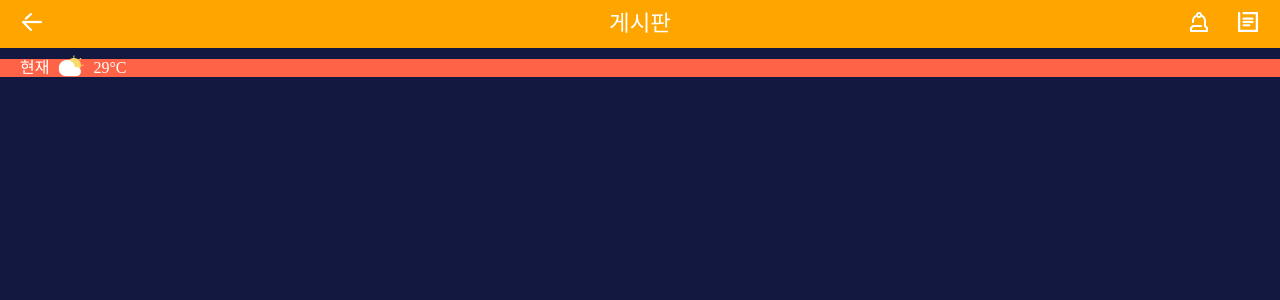
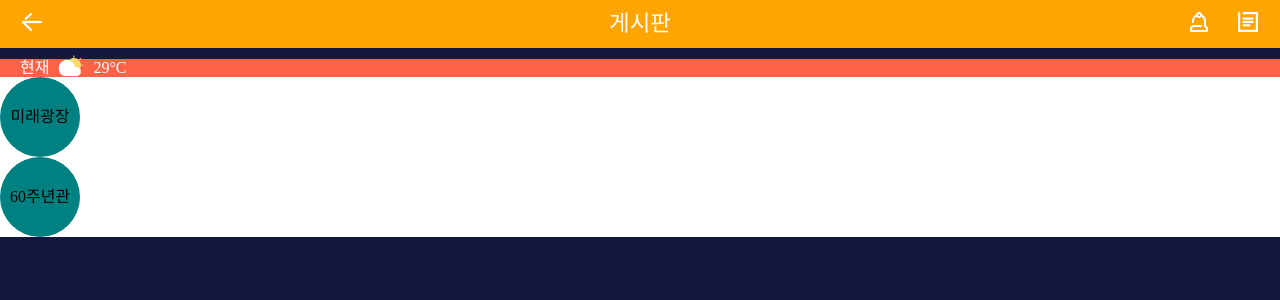
Before and after one commit to gd5097/festival_page, a React (Vite) app in the folder front/: page /home in a window 1280 px wide. Shown: the top 300 px of the page. Built offline with nearby package versions, Linux system fonts and the light colour scheme.

Commit message:
헤더 완성, 임시 이동용 버튼 구현

```diff
--- a/front/package.json
+++ b/front/package.json
@@ -15,7 +15,8 @@
     "@emotion/babel-plugin": "^11.10.2",
     "@parcel/transformer-sass": "^2.7.0",
     "parcel": "^2.7.0",
-    "process": "^0.11.10"
+    "process": "^0.11.10",
+    "prop-types": "^15.8.1"
   },
   "dependencies": {
     "@emotion/react": "^11.10.0",
--- a/front/src/app.jsx
+++ b/front/src/app.jsx
@@ -3,12 +3,16 @@ import {Route, Routes} from 'react-router-dom';
 
 import MainPage from './pages/main';
 import HomePage from './pages/home';
+import MiraeSquarePage from './pages/mirae-square';
+import TempPage from './pages/temp';
 
 function App() {
     return(
         <Routes>
             <Route path="/" element={<MainPage />} />
             <Route path="/home" element={<HomePage />} />
+            <Route path="/mirae-square" element={<MiraeSquarePage />} />
+            <Route path="/temp" element={<TempPage />} />
         </Routes>
     );
 }
--- a/front/src/components/header.jsx
+++ b/front/src/components/header.jsx
@@ -1,11 +1,12 @@
 import React from 'react';
 import { css, useTheme } from '@emotion/react';
+import PropTypes from 'prop-types';
 
-import tempImage from '../images/back-arrow.png';
-import tempImage2 from '../images/bell.png';
-import tempImage3 from '../images/document.png';
+import backArrow from '../images/back-arrow.png';
 
-export default function Header(){
+
+
+export default function Header({ backActivated, icons}){
     const theme = useTheme();
 
     return(
@@ -23,39 +24,61 @@ export default function Header(){
                 //background-color: ${theme.colors.primary1};
 
         `}>
-            <div
+            <button
                 // 뒤로가기
+                type='button'
+                onClick={() => {
+                    console.log('Back is Clicked!');
+                }}
                 css={css`
-
+                    background-color: transparent;
+                    border: 0;
+                    padding: 0;
                 `}
             >
-                <img src={tempImage} css={css`
-                    object-fit: cover;
-                `}/>
-            </div>
-            <div
-                // 첫 번째 아이콘
+                { backActivated ?
+                    <img src={backArrow}
+                            css={css`
+                        object-fit: cover;
+                `}/> : null}
+            </button>
+
+            <button
+                // 2번 아이콘
+                type='button'
+                onClick={icons[1]?.onClick}
                 css={css`
                     margin-left: auto;
+                    background-color: transparent;
+                    border: 0;
+                    padding: 0;
                 `}
             >
                 <img
-                    src={tempImage2}
+                    src={icons[1]?.iconImage}
                     css={css`
                         object-fit: cover;
                 `}/>
-            </div>
-            <div
-                // 두 번째 아이콘
+            </button>
+
+            <button
+                // 1번 아이콘 (최우측)
+                type='button'
+                onClick={icons[0]?.onClick}
                 css={css`
                     margin-left: 30px;
+                    background-color: transparent;
+                    border: 0;
+                    padding: 0;
                 `}
             >
-                <img src={tempImage3} css={css`
-                    align-self: flex-end;
-                    object-fit: cover;
+                <img
+                    src={icons[0]?.iconImage}
+                    css={css`
+                        align-self: flex-end;
+                        object-fit: cover;
                 `}/>
-            </div>
+            </button>
 
             <div
                 // 페이지 이름
@@ -75,3 +98,13 @@ export default function Header(){
         </div>
     );
 }
+
+
+Header.propTypes = {
+    backActivated: PropTypes.bool,
+    icons: PropTypes.object.isRequired,
+};
+
+Header.defaultProps = {
+    backActivated: false,
+};
--- /dev/null
+++ b/front/src/components/home/home-box.jsx
@@ -0,0 +1,23 @@
+import React from 'react';
+import { css } from '@emotion/react';
+import TempButton from './tempButton';
+
+export default function HomeBox() {
+    return(
+        <div css={css`
+            margin: 0px auto;
+            background: white;
+        `}>
+            <TempButton
+                size={80}
+                text={'미래광장'}
+                link={'/mirae-square'}
+            />
+            <TempButton
+                size={80}
+                text={'60주년관'}
+                link={'/temp'}
+            />
+        </div>
+    );
+}
--- /dev/null
+++ b/front/src/components/home/tempButton.jsx
@@ -0,0 +1,45 @@
+import React from 'react';
+import { css } from '@emotion/react';
+import PropTypes from 'prop-types';
+import { Link } from 'react-router-dom';
+import styled from '@emotion/styled';
+
+const Button = styled(Link)`
+    display: flex;
+
+    align-items: center;
+    justify-content: center;
+
+    background-color: teal; // for test
+    border-radius: 50%;
+
+    width: ${props => `${props.size}px`};
+    height: ${props => `${props.size}px`};
+
+    padding: 0;
+    border: 0;
+
+
+`
+
+export default function TempButton({size, text, link}) {
+    return(
+        <Button
+            size={size}
+            to={link}
+        >
+            {text}
+        </Button>
+    );
+}
+
+TempButton.propTypes = {
+    size: PropTypes.number,
+    text: PropTypes.string,
+    link: PropTypes.string.isRequired,
+};
+
+TempButton.defaultProps = {
+    size: 20,
+    text: 'Default',
+};
--- a/front/src/pages/home.jsx
+++ b/front/src/pages/home.jsx
@@ -3,12 +3,33 @@ import React from 'react';
 import DefalutLayout from '../layouts/default';
 import Header from '../components/header';
 import Weather from '../components/weather';
+import HomeBox from '../components/home/home-box';
+
+import tempImageBell from '../images/bell.png';
+import tempImageDoc from '../images/document.png';
 
 export default function HomePage() {
     return(
         <DefalutLayout>
-            <Header />
+            <Header
+                backActivated
+                icons={[
+                    {
+                        iconImage: tempImageDoc,
+                        onClick: () => {
+                            console.log("Doc Icon Clicked");
+                        }
+                    },
+                    {
+                        iconImage: tempImageBell,
+                        onClick: () => {
+                            console.log("Bell Icon Clicked");
+                        }
+                    },
+                ]}
+            />
             <Weather />
+            <HomeBox />
         </DefalutLayout>
     );
 }
--- /dev/null
+++ b/front/src/pages/mirae-square.jsx
@@ -0,0 +1,16 @@
+import React from 'react';
+
+import DefalutLayout from '../layouts/default';
+import Header from '../components/header';
+
+
+export default function MiraeSuqarePage() {
+    return(
+        <DefalutLayout>
+            <Header backActivated />
+            <div>
+                미래광장
+            </div>
+        </DefalutLayout>
+    );
+}
--- /dev/null
+++ b/front/src/pages/temp.jsx
@@ -0,0 +1,28 @@
+import React from 'react';
+
+import DefalutLayout from '../layouts/default';
+import Header from '../components/header';
+
+
+export default function TempPage() {
+    return(
+        <DefalutLayout>
+            <Header backActivated
+            icons={[
+                {
+                    onClick: () => {
+                        console.log("Doc Icon Clicked");
+                    }
+                },
+                {
+                    onClick: () => {
+                        console.log("Bell Icon Clicked");
+                    }
+                },
+            ]}/>
+            <div>
+                미래광장
+            </div>
+        </DefalutLayout>
+    );
+}
```
Also changed, not shown: 1 other file (tests, documents, lock files or other folders).
